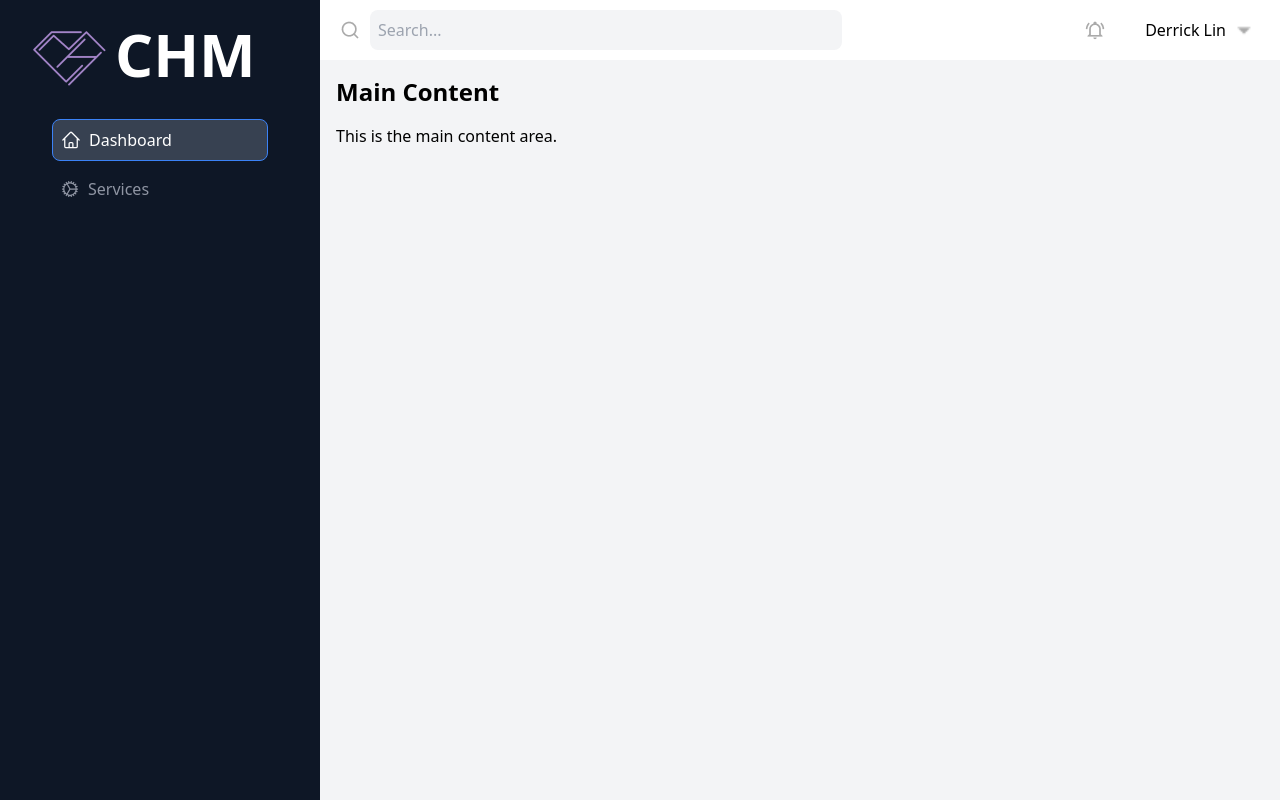
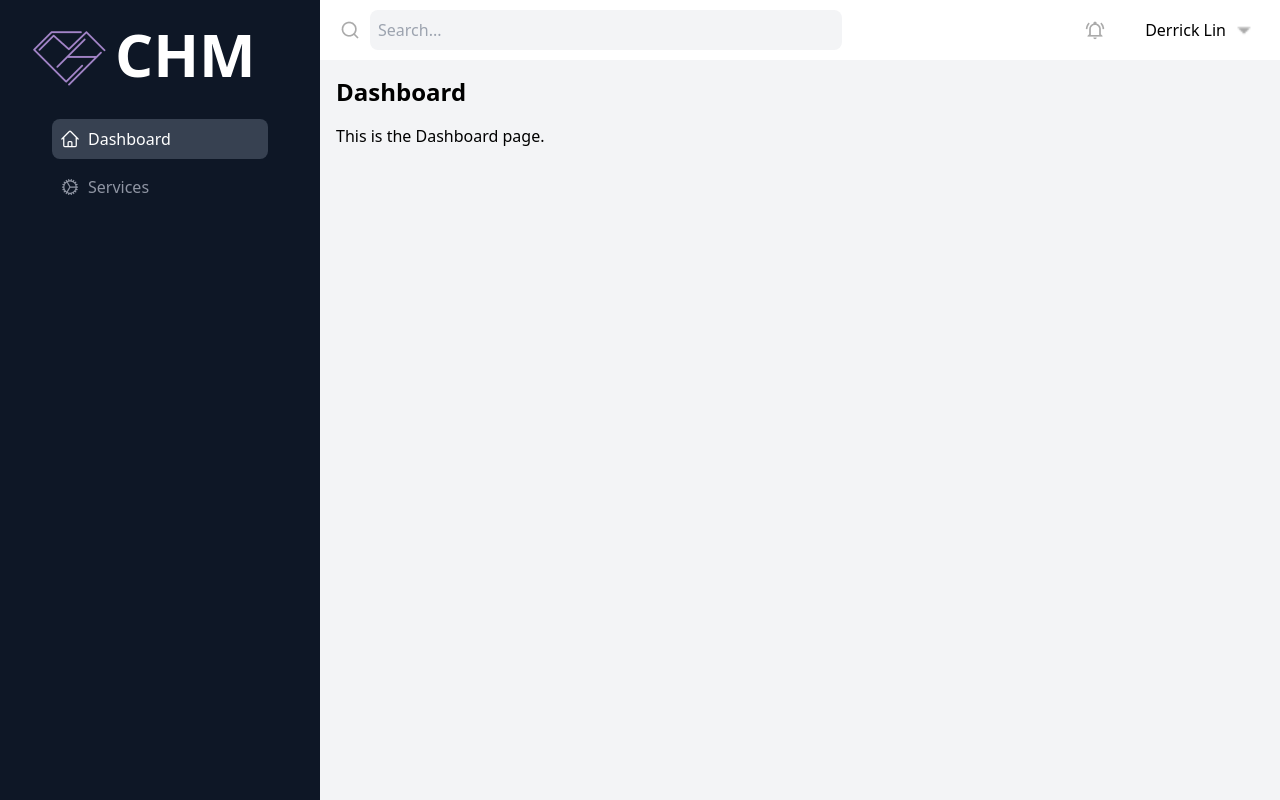
Before and after one commit to dodoooooooo/beta-end, a React (Vite) app: page / in a window 1280 px wide. Built offline with nearby package versions, Linux system fonts and the light colour scheme.

Commit message:
add dashboard.tsx

```diff
--- a/src/App.tsx
+++ b/src/App.tsx
@@ -1,20 +1,28 @@
 import { Sidebar, Navbar } from './components';
+import Dashboard from './components/Dashboard.tsx'; // 引入 Dashboard 組件
 import { useState } from 'react';
 
 const App = () => {
   const [isSidebarOpen, setSidebarOpen] = useState(false);
+  const [currentPage, setCurrentPage] = useState('Dashboard');
+
   const toggleSidebar = () => {
     setSidebarOpen(!isSidebarOpen);
   };
+
   return (
-    <div className='flex h-screen'>
-      <Sidebar isOpen={isSidebarOpen} onClose={toggleSidebar} />
+    <div className='flex h-screen relative'>
+      <Sidebar isOpen={isSidebarOpen} onClose={toggleSidebar} setCurrentPage={setCurrentPage} />
       <div className='flex flex-col flex-1 w-full'>
         <Navbar onMenuClick={toggleSidebar} />
-        {/* Main content */}
         <div className='flex-1 p-4 bg-gray-100'>
-          <h1 className='mb-4 text-2xl font-bold'>Main Content</h1>
-          <p>This is the main content area.</p>
+          {currentPage === 'Dashboard' && <Dashboard />}
+          {currentPage === 'Services' && (
+            <div>
+              <h1 className='mb-4 text-2xl font-bold'>Services</h1>
+              <p>This is the Services page.</p>
+            </div>
+          )}
         </div>
       </div>
     </div>
--- /dev/null
+++ b/src/components/Dashboard.tsx
@@ -0,0 +1,10 @@
+const Dashboard = () => {
+    return (
+      <div>
+        <h1 className='mb-4 text-2xl font-bold'>Dashboard</h1>
+        <p>This is the Dashboard page.</p>
+      </div>
+    );
+  };
+
+  export default Dashboard;
--- a/src/components/Sidebar.tsx
+++ b/src/components/Sidebar.tsx
@@ -2,11 +2,14 @@ import { Logo, Close } from '@assets';
 import { HomeIcon, CogIcon } from '@heroicons/react/24/outline';
 import { useState, FC } from 'react';
 import { useDrag } from '@use-gesture/react';
+
 interface SidebarProps {
   isOpen: boolean;
   onClose: () => void;
+  setCurrentPage: (page: string) => void; // 新增 setCurrentPage props
 }
-const Sidebar: FC<SidebarProps> = ({ isOpen, onClose }) => {
+
+const Sidebar: FC<SidebarProps> = ({ isOpen, onClose, setCurrentPage }) => {
   const bind = useDrag((state) => {
     const [x] = state.movement;
     const [vx] = state.velocity;
@@ -14,16 +17,26 @@ const Sidebar: FC<SidebarProps> = ({ isOpen, onClose }) => {
       onClose();
     }
   });
+
   const [active, setActive] = useState('Dashboard');
+
+  const handlePageChange = (page: string) => {
+    setActive(page);
+    setCurrentPage(page); // 呼叫 setCurrentPage 改變主頁面內容
+  };
+
   const style = {
     navStyle: 'flex items-center space-x-2 p-2 rounded-lg hover:bg-gray-800 hover:text-white',
-    activeStyle: 'bg-gray-700 text-white border border-blue-500',
+    activeStyle: 'bg-gray-700 text-white',
     non_activeStyle: 'text-[#8F95A3]',
   };
+
   return (
     <div
       {...bind()}
-      className={`fixed inset-y-0 left-0 p-4 text-white bg-navbar transform ${isOpen ? 'translate-x-0' : '-translate-x-full'} transition-transform duration-300 md:static md:translate-x-0 md:w-80`}
+      className={`fixed inset-y-0 left-0 p-4 text-white bg-navbar transform ${
+        isOpen ? 'translate-x-0' : '-translate-x-full'
+      } transition-transform duration-300 md:static md:translate-x-0 md:w-80`}
     >
       <div className='flex items-center justify-between mx-4 mb-7'>
         <div className='flex items-center'>
@@ -31,7 +44,7 @@ const Sidebar: FC<SidebarProps> = ({ isOpen, onClose }) => {
           <p className='text-6xl font-bold'>CHM</p>
         </div>
         <button className='ml-4 md:hidden' onClick={onClose}>
-          <img src={Close} className='w-6 h-6' alt='Close' /> {/* 使用 Close 图标 */}
+          <img src={Close} className='w-6 h-6' alt='Close' />
         </button>
       </div>
       <ul className='mx-9'>
@@ -39,7 +52,7 @@ const Sidebar: FC<SidebarProps> = ({ isOpen, onClose }) => {
           <a
             href='#'
             className={`${style.navStyle} ${active === 'Dashboard' ? style.activeStyle : style.non_activeStyle}`}
-            onClick={() => setActive('Dashboard')}
+            onClick={() => handlePageChange('Dashboard')}
           >
             <HomeIcon className='w-5 h-5' />
             <span>Dashboard</span>
@@ -49,7 +62,7 @@ const Sidebar: FC<SidebarProps> = ({ isOpen, onClose }) => {
           <a
             href='#'
             className={`${style.navStyle} ${active === 'Services' ? style.activeStyle : style.non_activeStyle}`}
-            onClick={() => setActive('Services')}
+            onClick={() => handlePageChange('Services')}
           >
             <CogIcon className='w-5 h-5' />
             <span>Services</span>
```
